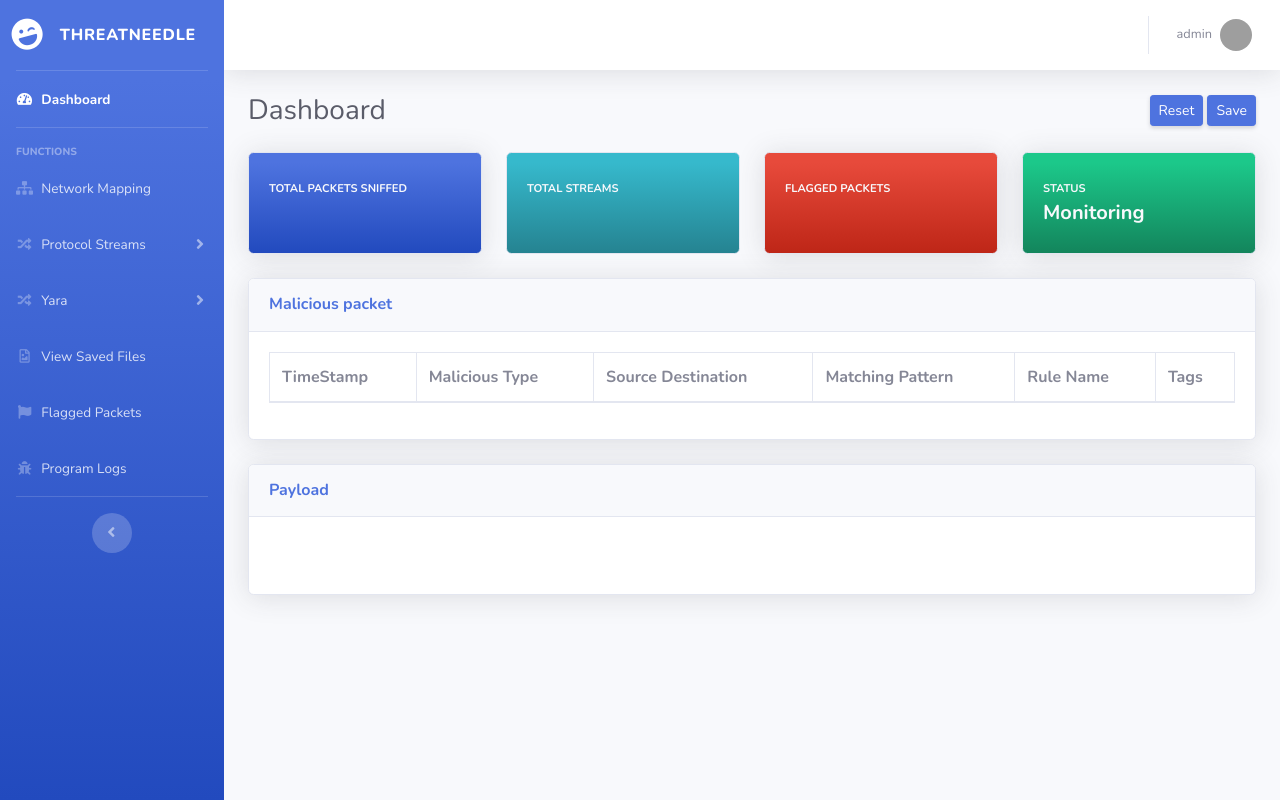
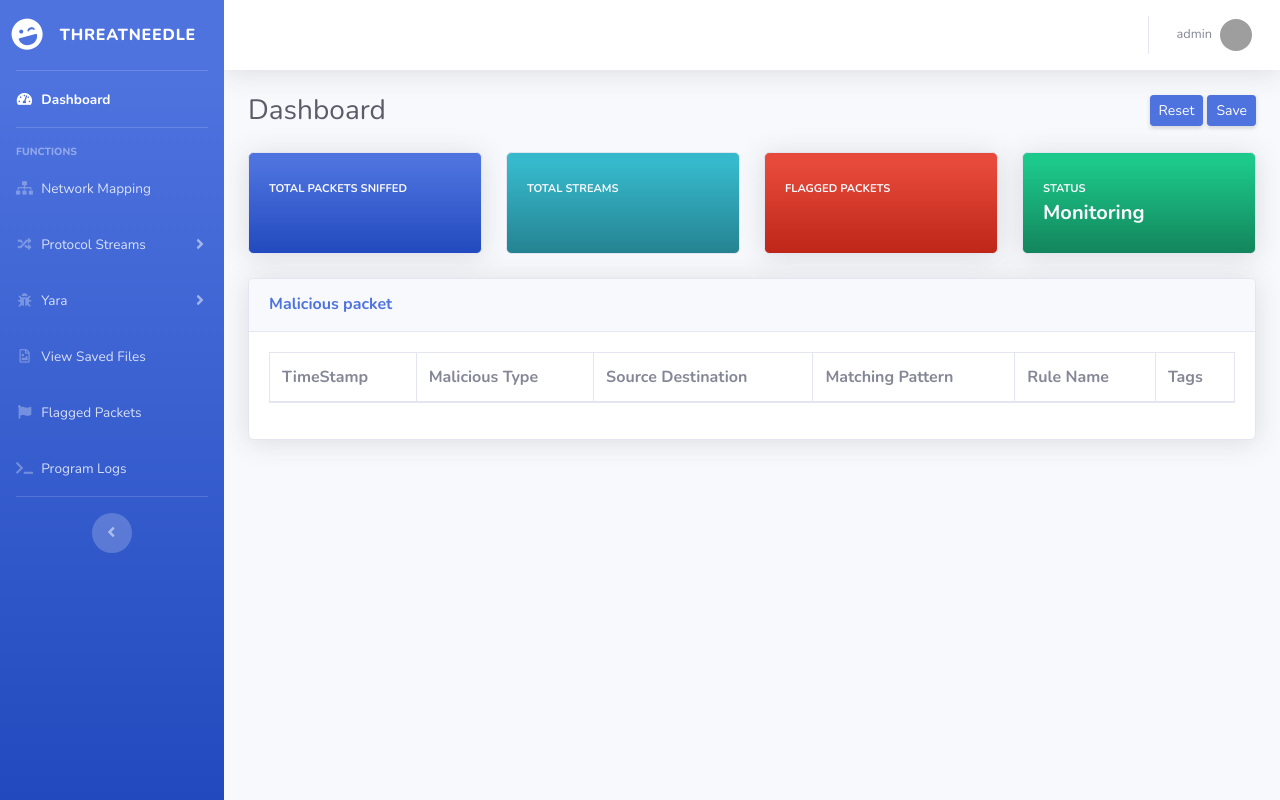
Before and after one commit to xenthy/threat-needle, a Flask app: page /flagged in a window 1280 px wide. Run offline with Flask 2, Linux system fonts and the light colour scheme; lists and menus that the app fills with data are empty; some libraries are stand-ins or nearby versions; grey boxes are pictures that could not be loaded.

Commit message:
change small thing in dashboard, and added popup for payload

```diff
--- a/src/app.py
+++ b/src/app.py
@@ -203,7 +203,12 @@
         flagged_obj = flagged_dict[key]
         if flagged_obj.identifier == "payload":
             return flagged_obj.payload
-        return jsonify(flagged_obj.strings)
+
+        strings_list=[]
+        for i in range(len(flagged_obj.strings)):
+            strings_list.append((flagged_obj.strings[i][0], flagged_obj.strings[i][0], flagged_obj.strings[i][2].decode('utf-8')))
+
+        return jsonify(strings_list)
     else:
         return render_template("flagged.html", flagged_packets=Vault.get_flagged(), status=Vault.get_saving())
 
--- a/src/static/js/protocol_piechart.js
+++ b/src/static/js/protocol_piechart.js
@@ -7,7 +7,7 @@
 var myPieChart = new Chart(ctx, {
     type: 'doughnut',
     data: {
-        labels: ["protocol"],
+        labels: ["Protocol"],
         datasets: [{
             data: [1],
             backgroundColor: ['#4e73df', '#1cc88a', '#36b9cc', '#f6c23e', '#e74a3b', '#858796', '#f8f9fc', '#5a5c69'],
--- a/src/static/js/traffic_chart_area.js
+++ b/src/static/js/traffic_chart_area.js
@@ -4,7 +4,7 @@
   datasets: [
     {
 
-      label: "Packets per second",
+      label: "Packets/Second",
       fill: false,
       lineTension: 0.0,
       backgroundColor: "rgba(75,192,192,0.4)",
@@ -26,7 +26,7 @@
     },
     {
 
-        label: "Streams per second",
+        label: "Streams/Second",
         fill: false,
         lineTension: 0.0,
         backgroundColor: "rgba(75,192,192,0.4)",
@@ -49,7 +49,7 @@
 
     {
 
-      label: "Flagged Packets",
+      label: "Flagged Packets/Second",
       fill: false,
       lineTension: 0.0,
       backgroundColor: "rgba(75,192,192,0.4)",
--- a/src/templates/base.html
+++ b/src/templates/base.html
@@ -86,7 +86,7 @@
             <li class="nav-item">
                 <a class="nav-link collapsed" href="#" data-toggle="collapse" data-target="#collapsePages"
                     aria-expanded="true" aria-controls="collapseUtilities">
-                    <i class="fas fa-fw fa-random"></i>
+                    <i class="fas fa-fw fa-bug"></i>
                     <span>Yara</span>
                 </a>
                 <div id="collapsePages" class="collapse" aria-labelledby="headingUtilities"
@@ -117,7 +117,7 @@
 
             <li class="nav-item">
                 <a class="nav-link collapsed" href="/logs">
-                    <i class="fas fa-fw fa-bug"></i>
+                    <i class="fa-fw fa fa-terminal"></i>
                     <span>Program Logs</span>
                 </a>
             </li>
--- a/src/templates/flagged.html
+++ b/src/templates/flagged.html
@@ -45,7 +45,7 @@
 	      </td>
               <td>{{pkt.rule}}</td>
               <td>{{pkt.tags}}</td>
-              <td><button id="dialog" class="payload btn btn-primary" value="{{flagged_id}}">View Payload</button></td>
+              <td><button class="payload btn btn-primary" data-toggle="modal"  data-target="#myModal" value="{{flagged_id}}">View Payload</button></td>
             </tr>
             {% endfor %}
           </tbody>
@@ -55,15 +55,22 @@
   </div>
 
 
-  <div class="card shadow mb-4">
-    <div class="card-header py-3">
-      <h6 class="m-0 font-weight-bold text-primary">Payload</h6>
+  <!-- Modal -->
+  <div class="modal fade" id="myModal" tabindex="-1" role="dialog" aria-labelledby="myModalLabel" aria-hidden="true">
+    <div class="modal-dialog modal-xl">
+      <div class="modal-content">
+        <div class="modal-header">
+          <button type="button" class="close" data-dismiss="modal"><span aria-hidden="true">&times;</span><span class="sr-only">Close</span></button>
+        </div>
+        <div class="modal-body">
+          <pre id="payload" class="pre-scrollable"></pre>
+        </div>
+        <div class="modal-footer">
+          <button type="button" class="btn btn-default" data-dismiss="modal">Close</button>
+        </div>
+      </div>
     </div>
-    <div class="card-body">
-      <div id="dialog">
-        <pre id="payload" class="pre-scrollable">
-      </pre>
-      </div>
+  </div>
       {% endblock content%}
 
 
```
